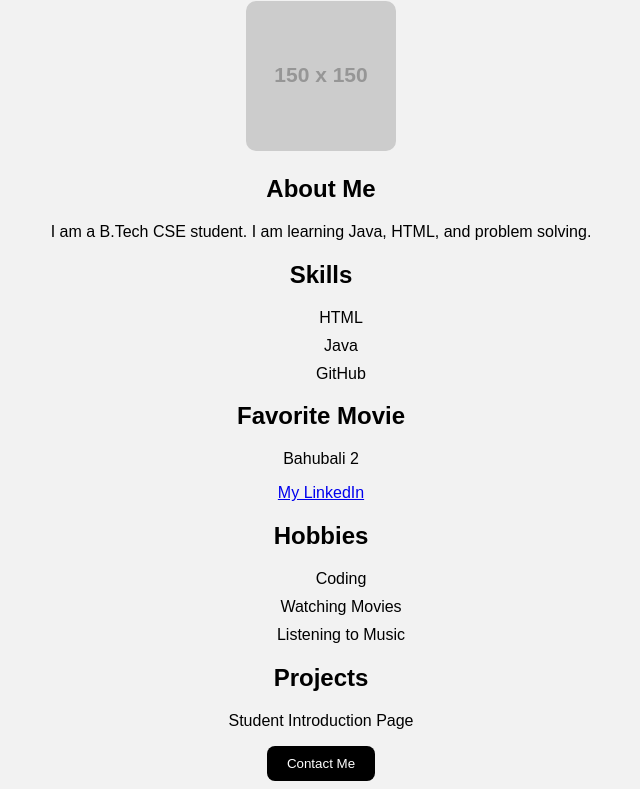
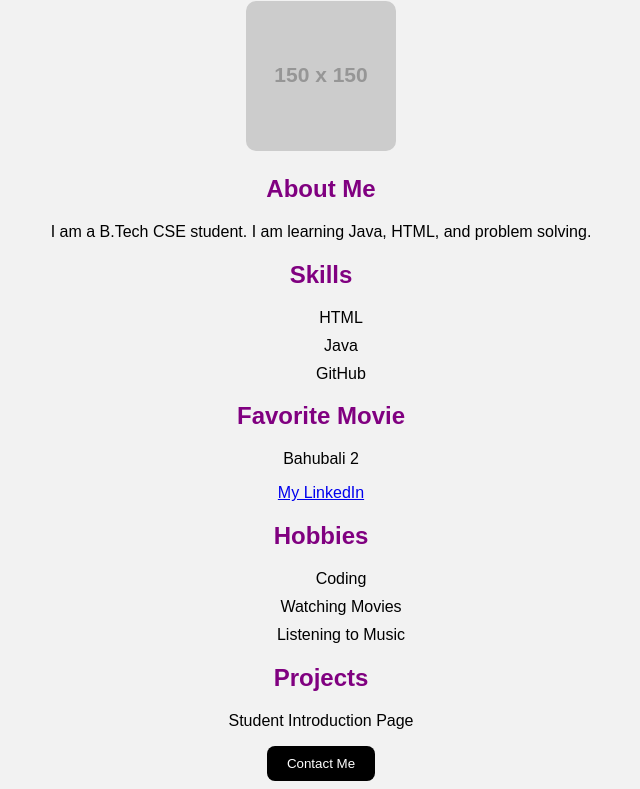
Before and after one commit to pedasingudeekshitha0-source/student-introduction-page, a plain HTML site: page index.html in a window 1280 px wide. Shown: the part 79-868 px from the top of the page, without its empty margins (319-959 px from the left). Drawn offline with Linux system fonts and the light colour scheme.

Commit message:
Update style.css

```diff
--- a/style.css
+++ b/style.css
@@ -37,3 +37,15 @@ font-size: 20px;
 h1{
   color: darkblue;
 }
+body{
+  font-family: Arial, sans-serif;
+  background-color: #f2f2f2;
+  text-align: center;
+}
+h1{
+  color: darkblue;
+}
+
+h2{
+  color: purple;
+}
```
